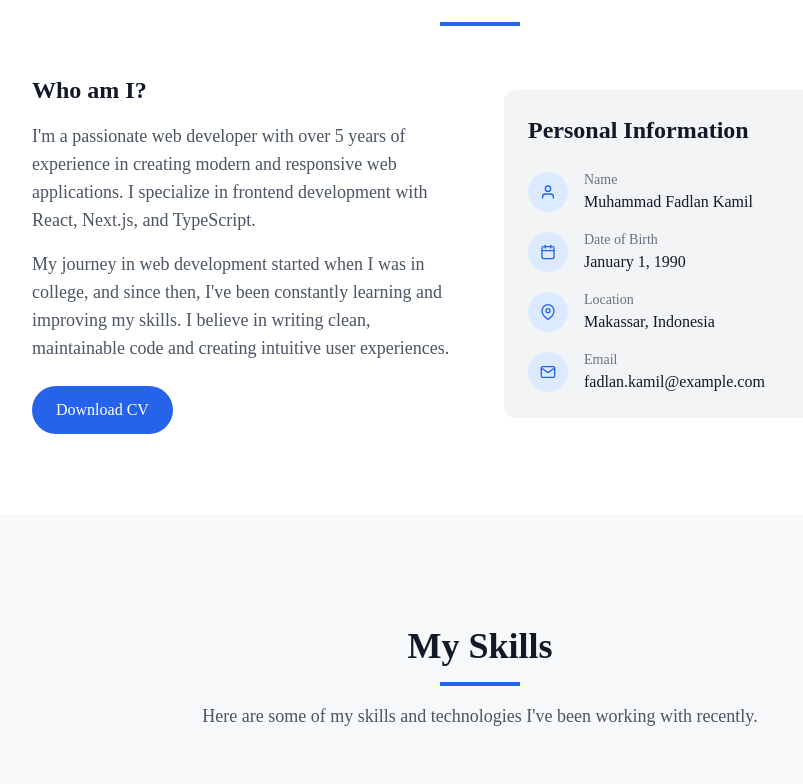
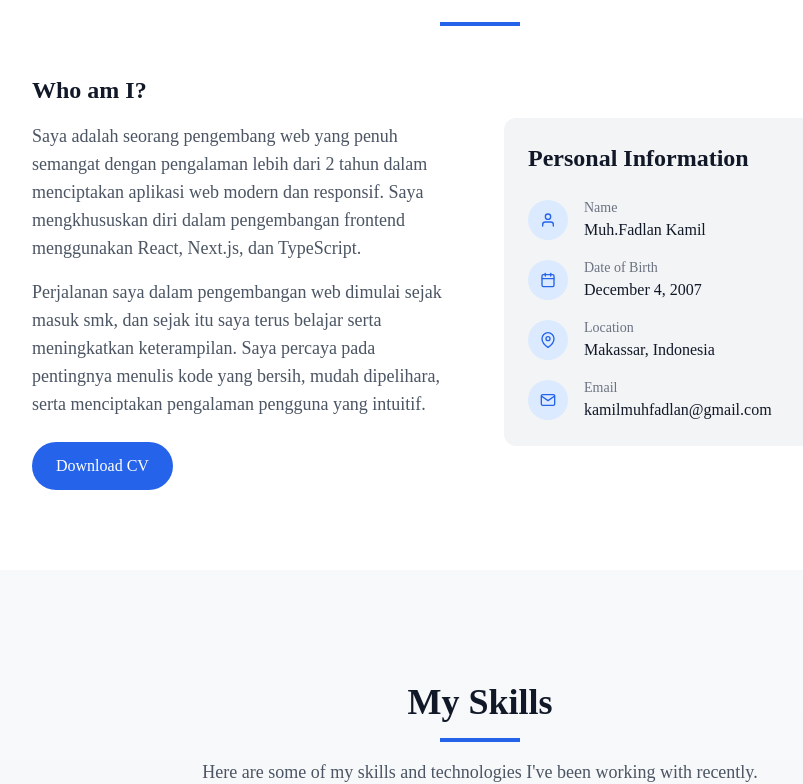
Before and after one commit to Dalan-sukatobrut/fadlan-portofolio, a Next.js app: page / in a window 1280 px wide. Shown: the part 828-1612 px from the top of the page, without its empty margins (160-963 px from the left). Built offline with nearby package versions, Linux system fonts and the light colour scheme.

Commit message:
update project next.js

```diff
--- a/src/components/About.tsx
+++ b/src/components/About.tsx
@@ -11,10 +11,10 @@ export const About = () => {
   });
 
   const personalInfo = [
-    { icon: <FiUser />, label: "Name", value: "Muhammad Fadlan Kamil" },
-    { icon: <FiCalendar />, label: "Date of Birth", value: "January 1, 1990" },
+    { icon: <FiUser />, label: "Name", value: "Muh.Fadlan Kamil" },
+    { icon: <FiCalendar />, label: "Date of Birth", value: "December 4, 2007" },
     { icon: <FiMapPin />, label: "Location", value: "Makassar, Indonesia" },
-    { icon: <FiMail />, label: "Email", value: "fadlan.kamil@example.com" },
+    { icon: <FiMail />, label: "Email", value: "kamilmuhfadlan@gmail.com" },
   ];
 
   const containerVariants = {
@@ -61,14 +61,11 @@ export const About = () => {
                 Who am I?
               </h3>
               <p className="text-gray-600 dark:text-gray-400 mb-4">
-                I'm a passionate web developer with over 5 years of experience in creating
-                modern and responsive web applications. I specialize in frontend development
-                with React, Next.js, and TypeScript.
+                Saya adalah seorang pengembang web yang penuh semangat dengan pengalaman lebih dari 2 tahun dalam menciptakan aplikasi web modern dan responsif. Saya mengkhususkan diri dalam pengembangan frontend menggunakan React, Next.js, dan TypeScript.
+
               </p>
               <p className="text-gray-600 dark:text-gray-400 mb-6">
-                My journey in web development started when I was in college, and since then,
-                I've been constantly learning and improving my skills. I believe in writing
-                clean, maintainable code and creating intuitive user experiences.
+                Perjalanan saya dalam pengembangan web dimulai sejak masuk smk, dan sejak itu saya terus belajar serta meningkatkan keterampilan. Saya percaya pada pentingnya menulis kode yang bersih, mudah dipelihara, serta menciptakan pengalaman pengguna yang intuitif.
               </p>
               <motion.a
                 href="/your-resume.pdf" // Ganti dengan path resume Anda
--- a/src/components/Contact.tsx
+++ b/src/components/Contact.tsx
@@ -51,14 +51,14 @@ export const Contact = () => {
     {
       icon: <FiMail />,
       title: "Email",
-      content: "fadlan.kamil@example.com",
-      link: "mailto:fadlan.kamil@example.com",
+      content: "kamilmuhfadlan@gmail.com",
+      link: "mailto:kamilmuhfadlan@gmail.com",
     },
     {
       icon: <FiPhone />,
       title: "Phone",
-      content: "+62 123 456 7890",
-      link: "tel:+6212345678901",
+      content: "+6289653342346",
+      link: "tel:+6289653342346",
     },
     {
       icon: <FiMapPin />,
--- a/src/components/Footer.tsx
+++ b/src/components/Footer.tsx
@@ -33,7 +33,7 @@ export const Footer = () => {
         <div className="max-w-6xl mx-auto">
           <div className="flex flex-col md:flex-row justify-between items-center mb-8">
             <Link href="/" className="text-2xl font-bold text-gray-900 dark:text-white mb-4 md:mb-0">
-              Fadlan Kamil
+              fadlan
             </Link>
 
             <div className="flex flex-wrap justify-center space-x-4 md:space-x-6">
@@ -53,7 +53,7 @@ export const Footer = () => {
             <div className="flex flex-col md:flex-row justify-between items-center">
               <div className="text-gray-600 dark:text-gray-400 mb-4 md:mb-0">
                 <p className="mb-1">
-                  &copy; {new Date().getFullYear()} Fadlan Kamil. All rights reserved.
+                  &copy; {new Date().getFullYear()} fadlan. All rights reserved.
                 </p>
                 <p className="text-sm">
                   Designed and built with ❤️ using Next.js and Tailwind CSS
--- a/src/components/Hero.tsx
+++ b/src/components/Hero.tsx
@@ -43,7 +43,7 @@ export const Hero = () => {
             Hello, I'm
           </h2>
           <h1 className="text-4xl md:text-5xl lg:text-6xl font-bold text-gray-900 dark:text-white mb-4">
-            Fadlan Kamil
+            Muh.fadlan kamil
           </h1>
           <h3 className="text-xl md:text-2xl font-medium text-gray-700 dark:text-gray-300 mb-6">
             I'm a <span ref={typedRef} className="text-blue-600 dark:text-blue-400"></span>
```
Also changed, not shown: 1 other file (tests, documents, lock files or other folders).
